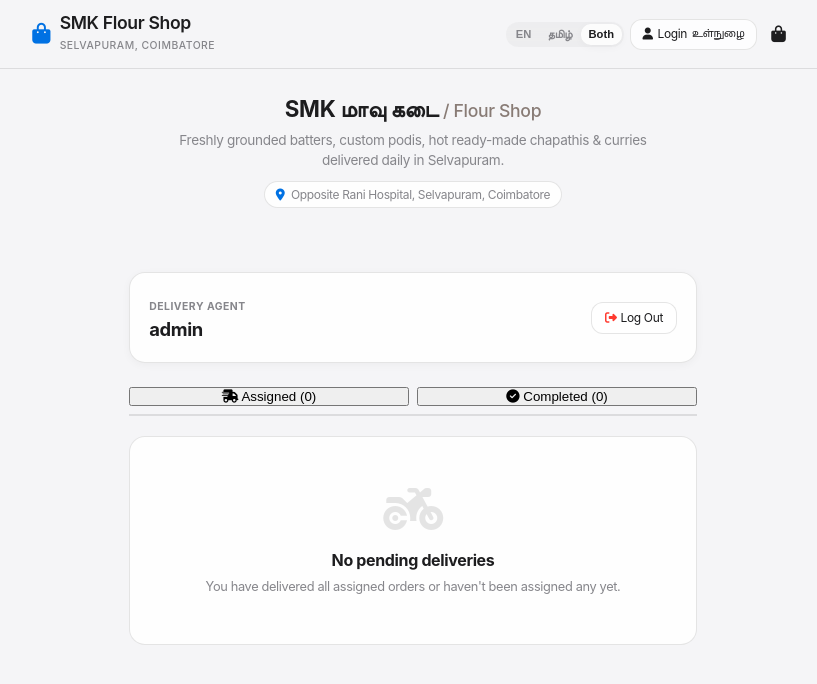
After one commit to leoxurDev/SMK-Maavu-Kadai, a Django app: page /delivery/dashboard/ in a window 1280 px wide. The commit adds this page. Shown: the top 684 px of the page, without its empty margins (227-1044 px from the left). Run offline with Django 4.2, Linux system fonts and the light colour scheme; a user stored in the database is signed in; data comes from the database, SQL or seed files in the repository; data that the repository does not hold is empty; parts of the project's set-up code (start-up, migrations or seed data) failed here and were passed over; some libraries are stand-ins or nearby versions.

Commit message:
Implement Dedicated Delivery Staff Dashboard and assignment flows

```diff
--- a/shop/urls.py
+++ b/shop/urls.py
@@ -20,6 +20,10 @@ urlpatterns = [
     path('admin-dashboard/update-status/', views.admin_update_status, name='admin_update_status'),
     path('admin-dashboard/update-payment/', views.admin_update_payment, name='admin_update_payment'),
     path('admin-dashboard/notification/', views.admin_order_notification, name='admin_order_notification'),
+    path('delivery/login/', views.delivery_login, name='delivery_login'),
+    path('delivery/dashboard/', views.delivery_dashboard, name='delivery_dashboard'),
+    path('delivery/mark-completed/', views.delivery_mark_completed, name='delivery_mark_completed'),
+    path('admin-dashboard/assign-delivery/', views.admin_assign_delivery, name='admin_assign_delivery'),
     path('login/', views.customer_login, name='customer_login'),
     path('verify-otp/', views.verify_otp, name='verify_otp'),
     path('logout/', views.customer_logout, name='customer_logout'),
--- a/shop/views.py
+++ b/shop/views.py
@@ -613,6 +613,11 @@ def admin_dashboard(request):
         status__in=['received', 'preparing', 'ready']
     ).select_related('customer', 'address').order_by('created_at')
 
+    from django.contrib.auth.models import User
+    delivery_staff = User.objects.filter(
+        Q(groups__name='Delivery Staff') | Q(is_staff=True)
+    ).distinct().order_by('username')
+
     from django.db.models import Max
     max_order_id = Order.objects.aggregate(max_id=Max('id'))['max_id'] or 0
 
@@ -631,6 +636,7 @@ def admin_dashboard(request):
         'hourly_values_json': hourly_values_json,
         'top_products_labels_json': top_products_labels_json,
         'top_products_values_json': top_products_values_json,
+        'delivery_staff': delivery_staff,
     }
 
     return render(request, 'shop/admin_dashboard.html', context)
@@ -1095,3 +1101,122 @@ def download_invoice(request, order_id):
     # Get the value of the BytesIO buffer and write it to the response.
     buffer.seek(0)
     return FileResponse(buffer, as_attachment=True, filename=f"invoice_order_{order.id}.pdf")
+
+from django.contrib.auth import login as auth_login, authenticate
+from django.contrib.auth.forms import AuthenticationForm
+from django.core.exceptions import PermissionDenied
+
+def delivery_required(view_func):
+    def _wrapped_view(request, *args, **kwargs):
+        if not request.user.is_authenticated:
+            return redirect('delivery_login')
+        # Check if user is staff, superuser, or in Delivery Staff group
+        in_group = request.user.groups.filter(name='Delivery Staff').exists()
+        if request.user.is_staff or request.user.is_superuser or in_group:
+            return view_func(request, *args, **kwargs)
+        raise PermissionDenied("You do not have access to the delivery dashboard.")
+    return _wrapped_view
+
+def delivery_login(request):
+    if request.user.is_authenticated:
+        in_group = request.user.groups.filter(name='Delivery Staff').exists()
+        if request.user.is_staff or request.user.is_superuser or in_group:
+            return redirect('delivery_dashboard')
+
+    error_msg = None
+    if request.method == 'POST':
+        form = AuthenticationForm(request, data=request.POST)
+        if form.is_valid():
+            user = form.get_user()
+            in_group = user.groups.filter(name='Delivery Staff').exists()
+            if user.is_staff or user.is_superuser or in_group:
+                auth_login(request, user)
+                return redirect('delivery_dashboard')
+            else:
+                error_msg = "Your account is not registered as delivery staff."
+        else:
+            error_msg = "Invalid username or password."
+    else:
+        form = AuthenticationForm()
+
+    return render(request, 'shop/delivery_login.html', {
+        'form': form,
+        'error_msg': error_msg
+    })
+
+@delivery_required
+def delivery_dashboard(request):
+    # Assigned deliveries (status ready, preparing, received)
+    assigned_orders = Order.objects.filter(
+        assigned_delivery=request.user,
+        order_type='delivery',
+        status__in=['received', 'preparing', 'ready']
+    ).select_related('customer', 'address', 'payment').order_by('-created_at')
+
+    # Completed deliveries (past deliveries)
+    completed_orders = Order.objects.filter(
+        assigned_delivery=request.user,
+        order_type='delivery',
+        status='completed'
+    ).select_related('customer', 'address', 'payment').order_by('-updated_at')[:20]
+
+    return render(request, 'shop/delivery_dashboard.html', {
+        'assigned_orders': assigned_orders,
+        'completed_orders': completed_orders
+    })
+
+@delivery_required
+@require_POST
+def delivery_mark_completed(request):
+    order_id = request.POST.get('order_id')
+    order = get_object_or_404(Order, id=order_id, assigned_delivery=request.user)
+
+    # Mark order status completed
+    order.status = 'completed'
+    order.save()
+
+    # If payment is COD, mark payment status completed
+    try:
+        payment = order.payment
+        if payment.method == 'cod' and payment.status != 'completed':
+            payment.status = 'completed'
+            payment.paid_at = timezone.now()
+            payment.save()
+    except Payment.DoesNotExist:
+        pass
+
+    if request.htmx:
+        response = HttpResponse("")
+        response['HX-Trigger'] = 'deliveryStatusUpdated'
+        return response
+
+    return redirect('delivery_dashboard')
+
+@staff_member_required
+@require_POST
+def admin_assign_delivery(request):
+    order_id = request.POST.get('order_id')
+    agent_id = request.POST.get('agent_id')
+    order = get_object_or_404(Order, id=order_id)
+
+    if agent_id:
+        agent = get_object_or_404(User, id=agent_id)
+        order.assigned_delivery = agent
+    else:
+        order.assigned_delivery = None
+    order.save()
+
+    if request.htmx:
+        # Render the updated order row snippet
+        from django.contrib.auth.models import User
+        delivery_staff = User.objects.filter(
+            Q(groups__name='Delivery Staff') | Q(is_staff=True)
+        ).distinct().order_by('username')
+
+        return render(request, 'shop/partials/admin_order_row.html', {
+            'order': order,
+            'status_choices': Order.STATUS_CHOICES,
+            'delivery_staff': delivery_staff
+        })
+
+    return redirect('admin_dashboard')
--- /dev/null
+++ b/templates/shop/delivery_dashboard.html
@@ -0,0 +1,162 @@
+{% extends 'base.html' %}
+
+{% block title %}SMK Flour Shop - Delivery Staff Dashboard{% endblock %}
+
+{% block content %}
+<div style="max-width: 600px; margin: 1.5rem auto; padding: 0 1rem; box-sizing: border-box;"
+     x-data="{ activeTab: 'pending' }">
+
+    <!-- Header Area -->
+    <div style="background-color: var(--bg-card); border: 1px solid var(--border-color); border-radius: 16px; padding: 1.2rem; display: flex; justify-content: space-between; align-items: center; gap: 1rem; margin-bottom: 1.5rem; box-shadow: var(--shadow-sm);">
+        <div>
+            <span style="font-size: 0.65rem; text-transform: uppercase; color: var(--text-secondary); font-weight: 700; letter-spacing: 0.5px;">Delivery Agent</span>
+            <h2 style="font-size: 1.15rem; font-weight: 700; color: var(--text-primary); margin: 0;">{{ request.user.username }}</h2>
+        </div>
+        <a href="{% url 'customer_logout' %}" class="header-nav-btn" style="padding: 0.4rem 0.8rem; font-size: 0.75rem; border: 1px solid var(--border-color); border-radius: 12px; display: inline-flex; align-items: center; gap: 0.25rem; text-decoration: none;">
+            <i class="fa-solid fa-right-from-bracket" style="color: var(--danger-color);"></i> Log Out
+        </a>
+    </div>
+
+    <!-- Dashboard Tabs -->
+    <div style="display: flex; gap: 0.5rem; border-bottom: 2px solid var(--border-color); padding-bottom: 0.5rem; margin-bottom: 1.25rem;">
+        <button class="dash-tab-btn" :class="activeTab === 'pending' ? 'active' : ''" @click="activeTab = 'pending'" style="flex: 1;">
+            <i class="fa-solid fa-truck-fast"></i> Assigned ({% if assigned_orders %}{{ assigned_orders.count }}{% else %}0{% endif %})
+        </button>
+        <button class="dash-tab-btn" :class="activeTab === 'completed' ? 'active' : ''" @click="activeTab = 'completed'" style="flex: 1;">
+            <i class="fa-solid fa-circle-check"></i> Completed ({{ completed_orders.count }})
+        </button>
+    </div>
+
+    <!-- TAB 1: ASSIGNED / PENDING DELIVERIES -->
+    <div x-show="activeTab === 'pending'" id="pending-deliveries"
+         hx-get="{% url 'delivery_dashboard' %}"
+         hx-trigger="deliveryStatusUpdated from:body"
+         hx-select="#pending-deliveries"
+         hx-swap="outerHTML">
+
+        {% if assigned_orders %}
+            <div style="display: flex; flex-direction: column; gap: 1.25rem;">
+                {% for order in assigned_orders %}
+                    <div style="background-color: var(--bg-card); border: 1px solid var(--border-color); border-radius: 16px; overflow: hidden; box-shadow: var(--shadow-md);">
+                        <!-- Card Header -->
+                        <div style="background-color: var(--input-bg); border-bottom: 1px solid var(--border-color); padding: 0.8rem 1.2rem; display: flex; justify-content: space-between; align-items: center;">
+                            <span style="font-weight: 700; color: var(--text-primary); font-size: 0.9rem;">Order #{{ order.id }}</span>
+                            <span style="font-size: 0.75rem; color: var(--text-secondary);">{{ order.created_at|date:"d M, h:i A" }}</span>
+                        </div>
+
+                        <!-- Card Body -->
+                        <div style="padding: 1.2rem; display: flex; flex-direction: column; gap: 0.8rem;">
+                            <!-- Customer Contact -->
+                            <div style="display: flex; justify-content: space-between; align-items: center; border-bottom: 1px dashed var(--border-color); padding-bottom: 0.6rem;">
+                                <div>
+                                    <div style="font-weight: 700; font-size: 0.95rem; color: var(--text-primary);">{{ order.customer.name }}</div>
+                                    <div style="font-size: 0.8rem; color: var(--text-secondary); margin-top: 0.1rem;">{{ order.customer.phone_number }}</div>
+                                </div>
+                                <a href="tel:{{ order.customer.phone_number }}" class="btn-primary" style="width: 40px; height: 40px; border-radius: 50%; display: flex; align-items: center; justify-content: center; background-color: var(--banana-leaf); text-decoration: none; box-shadow: var(--shadow-sm);">
+                                    <i class="fa-solid fa-phone"></i>
+                                </a>
+                            </div>
+
+                            <!-- Delivery Address -->
+                            <div>
+                                <span style="font-size: 0.7rem; font-weight: 700; text-transform: uppercase; color: var(--text-secondary); display: block; margin-bottom: 0.2rem;">Delivery Address</span>
+                                <span style="font-size: 0.85rem; color: var(--text-primary); display: block; line-height: 1.4;">{{ order.address.address_text }}</span>
+                                {% if order.address.landmark %}
+                                    <span style="font-size: 0.75rem; color: #887B75; display: block; margin-top: 0.2rem;">
+                                        <strong>Landmark:</strong> {{ order.address.landmark }}
+                                    </span>
+                                {% endif %}
+                            </div>
+
+                            <!-- Map Navigation -->
+                            {% if order.address.latitude and order.address.longitude %}
+                                <a href="https://www.google.com/maps/search/?api=1&query={{ order.address.latitude }},{{ order.address.longitude }}"
+                                   target="_blank"
+                                   class="header-nav-btn"
+                                   style="padding: 0.5rem 1rem; border-radius: 8px; font-size: 0.8rem; font-weight: 600; display: inline-flex; align-items: center; gap: 0.4rem; justify-content: center; text-decoration: none; border: 1px solid var(--border-color); background-color: var(--bg-card);">
+                                    <i class="fa-solid fa-map-location-dot" style="color: var(--banana-leaf);"></i> Open Google Maps Route
+                                </a>
+                            {% endif %}
+
+                            <!-- Items Summary -->
+                            <div style="background-color: var(--input-bg); border-radius: 8px; padding: 0.6rem 0.8rem; font-size: 0.8rem; color: var(--text-secondary);">
+                                <strong style="color: var(--text-primary); display: block; margin-bottom: 0.2rem;">Items to Deliver:</strong>
+                                {% for item in order.items.all %}
+                                    <div style="display: flex; justify-content: space-between; margin-bottom: 0.15rem;">
+                                        <span>{{ item.quantity }}x {{ item.product.name_en }} ({{ item.price_slab.quantity_value }}{{ item.price_slab.quantity_unit }})</span>
+                                    </div>
+                                {% endfor %}
+                            </div>
+
+                            <!-- Cash collection message -->
+                            <div style="display: flex; justify-content: space-between; align-items: center; padding: 0.6rem 0.8rem; border-radius: 8px; font-size: 0.85rem; font-weight: 700;
+                                {% if order.payment.method == 'cod' %}background-color: rgba(216,92,56,0.1); color: var(--terracotta);
+                                {% else %}background-color: rgba(46,125,50,0.1); color: var(--success-color);
+                                {% endif %}">
+                                <span>
+                                    {% if order.payment.method == 'cod' %}
+                                        <i class="fa-solid fa-hand-holding-dollar"></i> Collect Cash
+                                    {% else %}
+                                        <i class="fa-solid fa-circle-check"></i> Already Paid Online
+                                    {% endif %}
+                                </span>
+                                <span>₹{{ order.total_amount|floatformat:2 }}</span>
+                            </div>
+
+                            <!-- Action Complete Button -->
+                            <button hx-post="{% url 'delivery_mark_completed' %}"
+                                    hx-vals='{"order_id": "{{ order.id }}"}'
+                                    hx-swap="none"
+                                    class="btn-primary"
+                                    style="height: 44px; border-radius: 10px; font-weight: 700; font-size: 0.9rem; margin-top: 0.4rem; background-color: var(--banana-leaf); cursor: pointer; display: flex; align-items: center; justify-content: center; gap: 0.4rem; width: 100%;">
+                                <i class="fa-solid fa-circle-check"></i> Mark as Delivered
+                            </button>
+
+                        </div>
+                    </div>
+                {% endfor %}
+            </div>
+        {% else %}
+            <div style="background-color: var(--bg-card); border: 1px solid var(--border-color); border-radius: 16px; padding: 3rem 1rem; text-align: center;">
+                <i class="fa-solid fa-motorcycle" style="font-size: 3rem; color: var(--border-color); margin-bottom: 1rem;"></i>
+                <h4 style="font-size: 1rem; color: var(--text-primary); font-weight: 700;">No pending deliveries</h4>
+                <p style="font-size: 0.8rem; color: var(--text-secondary); margin-top: 0.3rem;">You have delivered all assigned orders or haven't been assigned any yet.</p>
+            </div>
+        {% endif %}
+    </div>
+
+    <!-- TAB 2: COMPLETED DELIVERIES -->
+    <div x-show="activeTab === 'completed'" id="completed-deliveries"
+         hx-get="{% url 'delivery_dashboard' %}"
+         hx-trigger="deliveryStatusUpdated from:body"
+         hx-select="#completed-deliveries"
+         hx-swap="outerHTML"
+         style="display: none;">
+
+        {% if completed_orders %}
+            <div style="display: flex; flex-direction: column; gap: 1rem;">
+                {% for order in completed_orders %}
+                    <div style="background-color: var(--bg-card); border: 1px solid var(--border-color); border-radius: 16px; padding: 1rem; display: flex; justify-content: space-between; align-items: center; box-shadow: var(--shadow-sm); opacity: 0.85;">
+                        <div>
+                            <div style="font-weight: 700; font-size: 0.85rem; color: var(--text-primary);">Order #{{ order.id }}</div>
+                            <div style="font-size: 0.75rem; color: var(--text-secondary); margin-top: 0.15rem;">To: {{ order.customer.name }}</div>
+                            <div style="font-size: 0.7rem; color: var(--text-secondary); margin-top: 0.1rem;">Delivered at: {{ order.updated_at|date:"d M, h:i A" }}</div>
+                        </div>
+                        <div style="text-align: right;">
+                            <div style="font-weight: 700; color: var(--success-color); font-size: 0.9rem;">₹{{ order.total_amount|floatformat:2 }}</div>
+                            <span style="font-size: 0.65rem; background-color: rgba(46,125,50,0.1); color: var(--success-color); padding: 0.1rem 0.4rem; border-radius: 4px; font-weight: 700; display: inline-block; margin-top: 0.2rem;">DELIVERED</span>
+                        </div>
+                    </div>
+                {% endfor %}
+            </div>
+        {% else %}
+            <div style="background-color: var(--bg-card); border: 1px solid var(--border-color); border-radius: 16px; padding: 3rem 1rem; text-align: center;">
+                <i class="fa-solid fa-list-check" style="font-size: 3rem; color: var(--border-color); margin-bottom: 1rem;"></i>
+                <h4 style="font-size: 1rem; color: var(--text-primary); font-weight: 700;">No completed orders</h4>
+                <p style="font-size: 0.8rem; color: var(--text-secondary); margin-top: 0.3rem;">Complete assigned deliveries to list them here.</p>
+            </div>
+        {% endif %}
+    </div>
+
+</div>
+{% endblock %}
```
Also changed, not shown: shop/models.py (+8 -0 lines), templates/shop/delivery_login.html (added, +55 -0 lines), templates/shop/partials/admin_order_row.html (+17 -0 lines), shop/migrations/0004_order_assigned_delivery.py (added).
